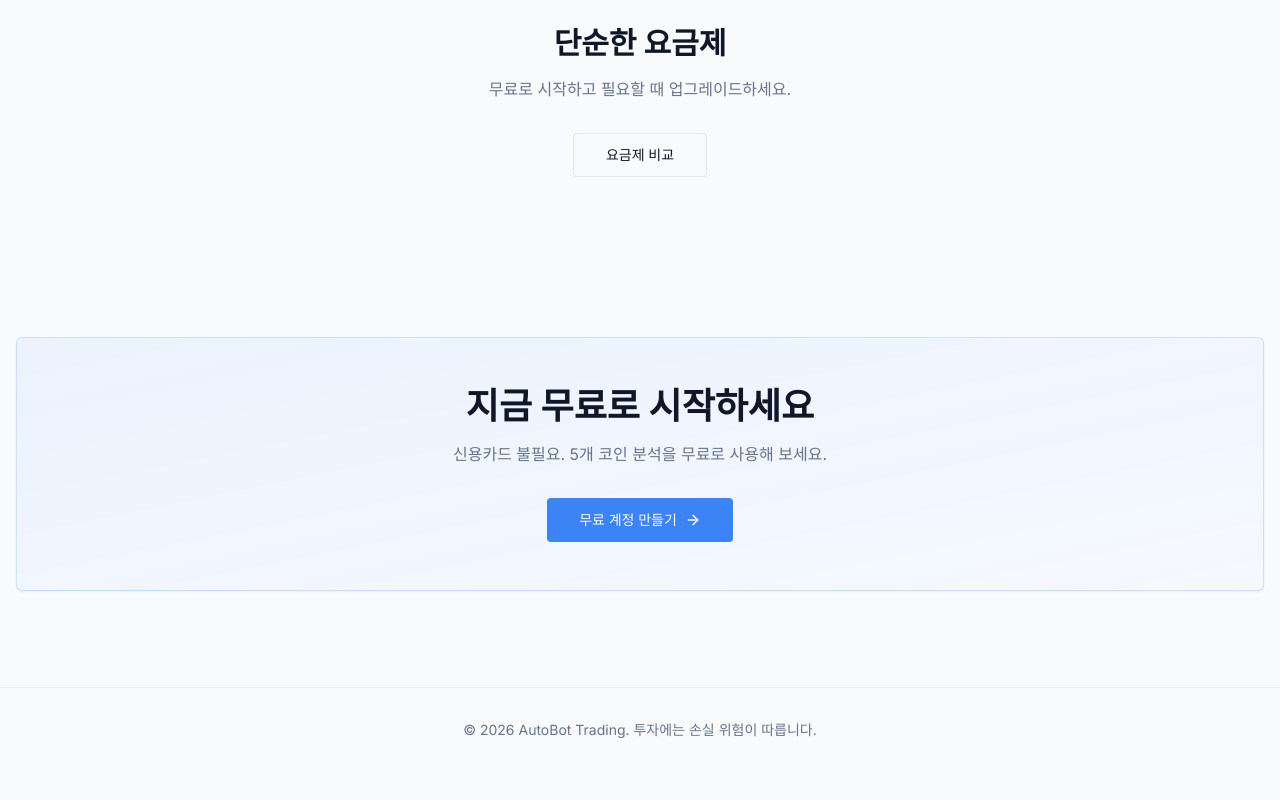
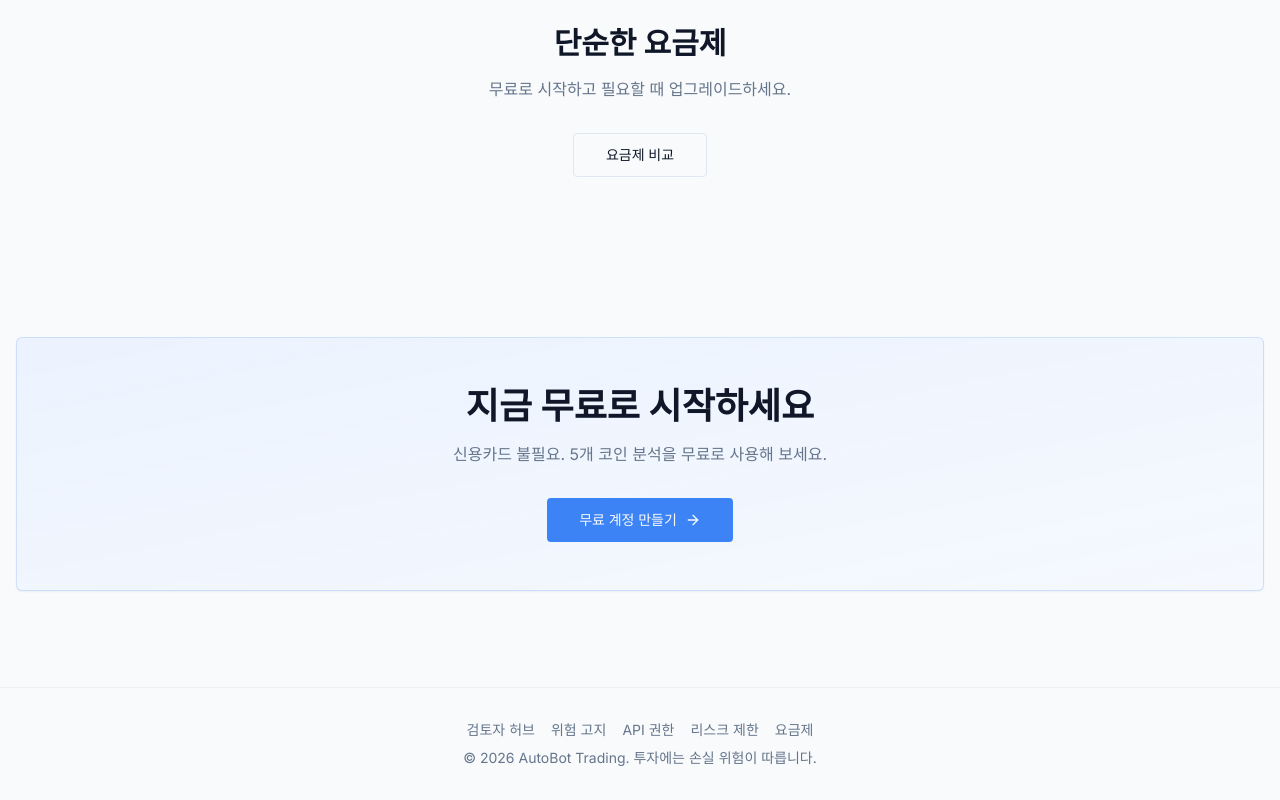
Before and after one commit to leekyuan/ex-connect-trade, a React (Vite) app: page / in a window 1280 px wide. Shown: the part 1555-2355 px from the top of the page. Before the commit the page ends 2327 px from the top, so only its background shows below. Built offline with nearby package versions, Linux system fonts and the light colour scheme; no server answers.

Commit message:
Changes
Co-authored-by: leekyuan <274790165+leekyuan@users.noreply.github.com>

```diff
--- a/src/pages/LandingPage.tsx
+++ b/src/pages/LandingPage.tsx
@@ -107,8 +107,15 @@ export default function LandingPage() {
         </Card>
       </section>
 
-      <footer className="border-t border-border/50 py-8 text-center text-sm text-muted-foreground">
-        © {new Date().getFullYear()} AutoBot Trading. 투자에는 손실 위험이 따릅니다.
+      <footer className="border-t border-border/50 py-8 text-center text-sm text-muted-foreground space-y-2">
+        <div className="flex items-center justify-center gap-4 flex-wrap">
+          <Link to="/reviewer" className="hover:text-foreground">검토자 허브</Link>
+          <Link to="/disclaimer" className="hover:text-foreground">위험 고지</Link>
+          <Link to="/api-permissions" className="hover:text-foreground">API 권한</Link>
+          <Link to="/risk-limits" className="hover:text-foreground">리스크 제한</Link>
+          <Link to="/pricing" className="hover:text-foreground">요금제</Link>
+        </div>
+        <div>© {new Date().getFullYear()} AutoBot Trading. 투자에는 손실 위험이 따릅니다.</div>
       </footer>
     </div>
   );
```
